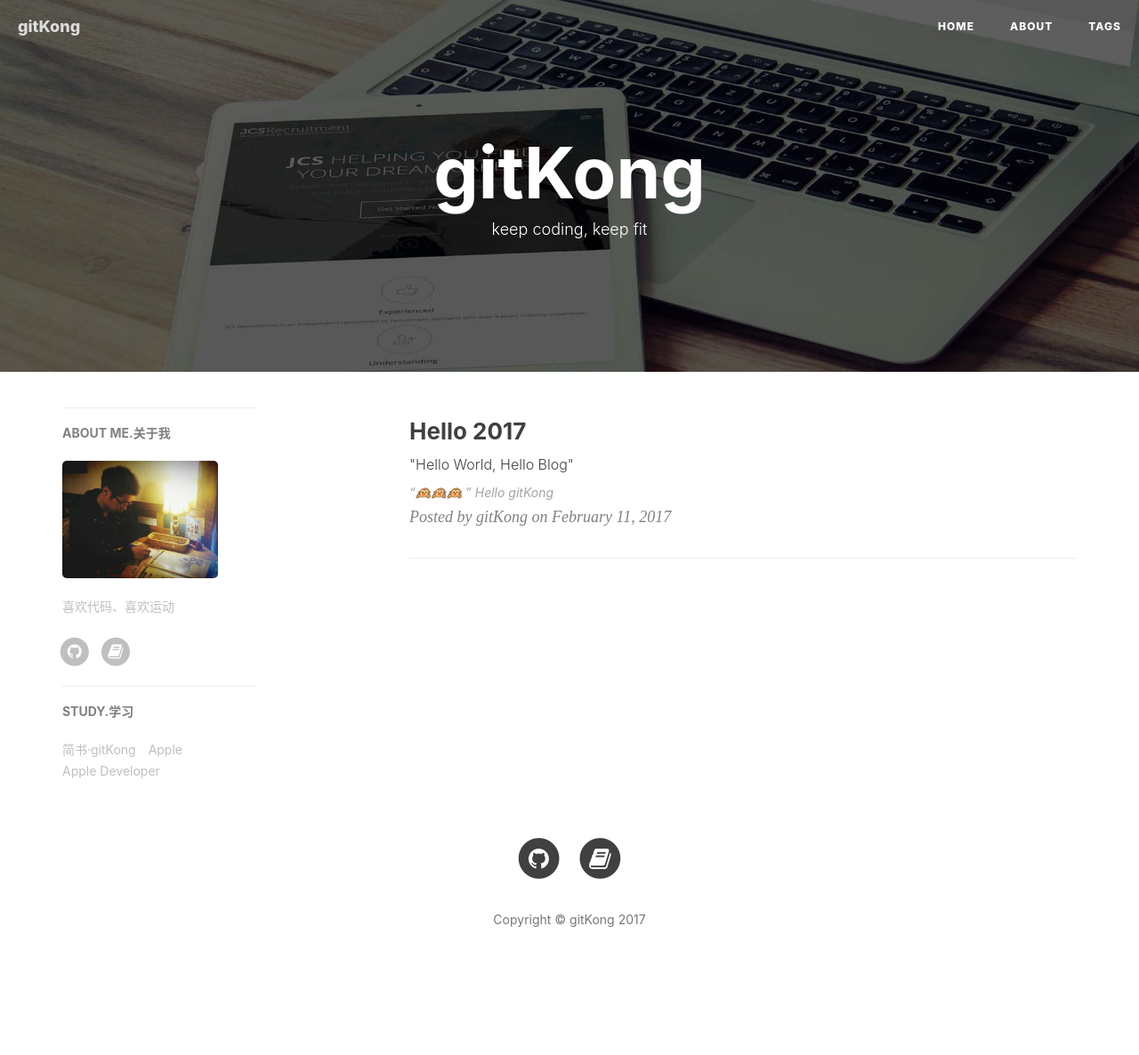
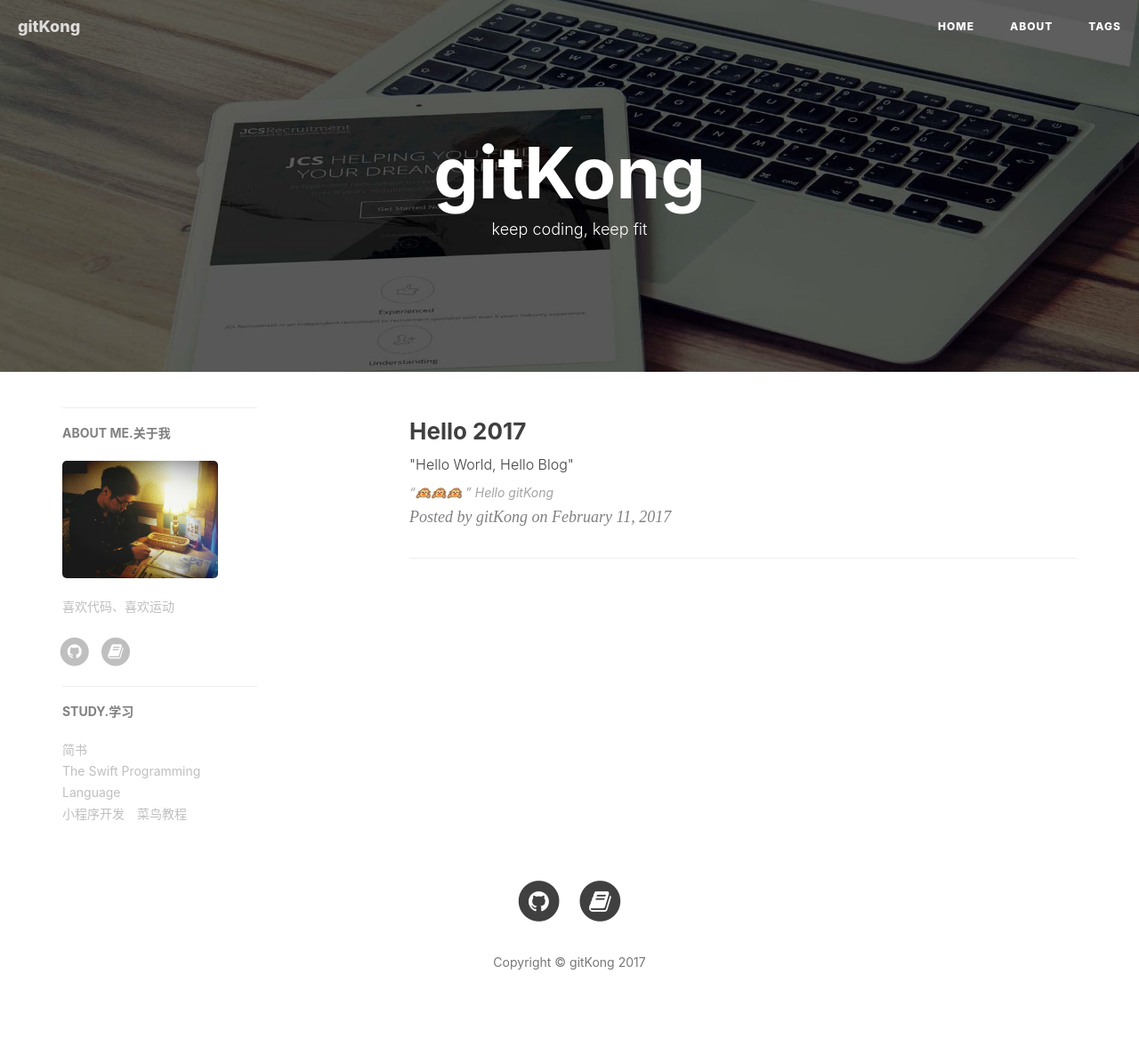
Before and after one commit to gitkong/gitkong.github.io, a Jekyll site: the page built from index.html, in a window 1280 px wide. Shown: the whole page at 89% size. Built offline with Jekyll 4.4.1, drawn with Linux system fonts in a browser that asks for light colours; nearby versions of some CDN libraries; the list of posts is cut into pages by our own code; comment, search, counter and statistics services are not loaded; before the commit the page ends 1138 px from its top, so only the background shows below that.

Commit message:
Update _config.yml

```diff
--- a/_config.yml
+++ b/_config.yml
@@ -92,14 +92,17 @@ service-worker: true
 # Friends
 friends: [
     {
-        title: "简书·gitKong",
-        href: "http://www.jianshu.com/u/fe5700cfb223"
+        title: "简书",
+        href: "http://www.jianshu.com"
     },{
-        title: "Apple",
-        href: "https://apple.com"
+        title: "The Swift Programming Language",
+        href: "https://developer.apple.com/library/content/documentation/Swift/Conceptual/Swift_Programming_Language/TheBasics.html#//apple_ref/doc/uid/TP40014097-CH5-ID309"
     },{
-        title: "Apple Developer",
-        href: "https://developer.apple.com/"
+        title: "小程序开发",
+        href: "https://mp.weixin.qq.com/debug/wxadoc/dev/index.html"
+    },{
+        title: "菜鸟教程",
+        href: "http://www.runoob.com/"
     }
 ]
 
```
